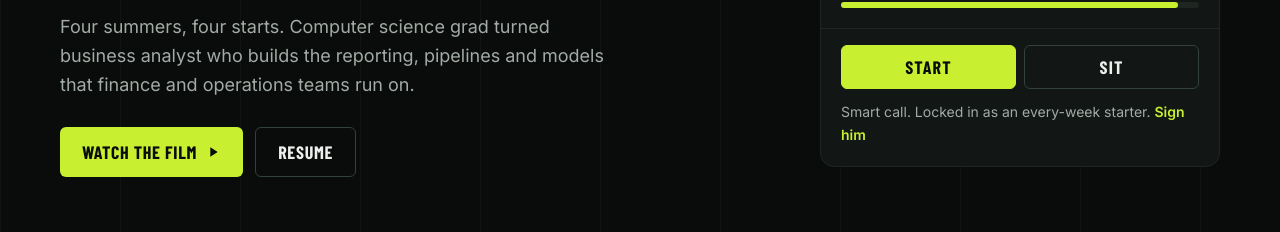
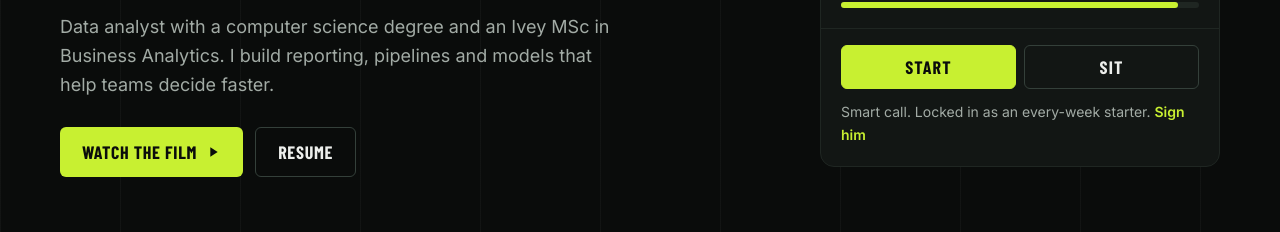
Before and after one commit to varunnagendran/varunnagendran.github.io, a plain HTML site: page index.html in a window 1280 px wide. Shown: the part 568-800 px from the top of the page. Drawn offline with nearby package versions, Linux system fonts and the light colour scheme; a web font is replaced by a local one.

Commit message:
Rewrite hero intro as a short, plain summary
Co-Authored-By: Claude Opus 5.5 <noreply@anthropic.com>

```diff
--- a/index.html
+++ b/index.html
@@ -59,7 +59,7 @@
               <span class="bio-value">Toronto, ON</span>
             </div>
           </div>
-          <p class="lead">Four summers, four starts. Computer science grad turned business analyst who builds the reporting, pipelines and models that finance and operations teams run on.</p>
+          <p class="lead">Data analyst with a computer science degree and an Ivey MSc in Business Analytics. I build reporting, pipelines and models that help teams decide faster.</p>
           <div class="btn-row">
             <a href="#film" class="btn btn-display btn-primary">Watch the film
               <svg aria-hidden="true" width="16" height="16" viewBox="0 0 24 24" fill="currentColor"><path d="M8 5v14l11-7z"></path></svg>
```
